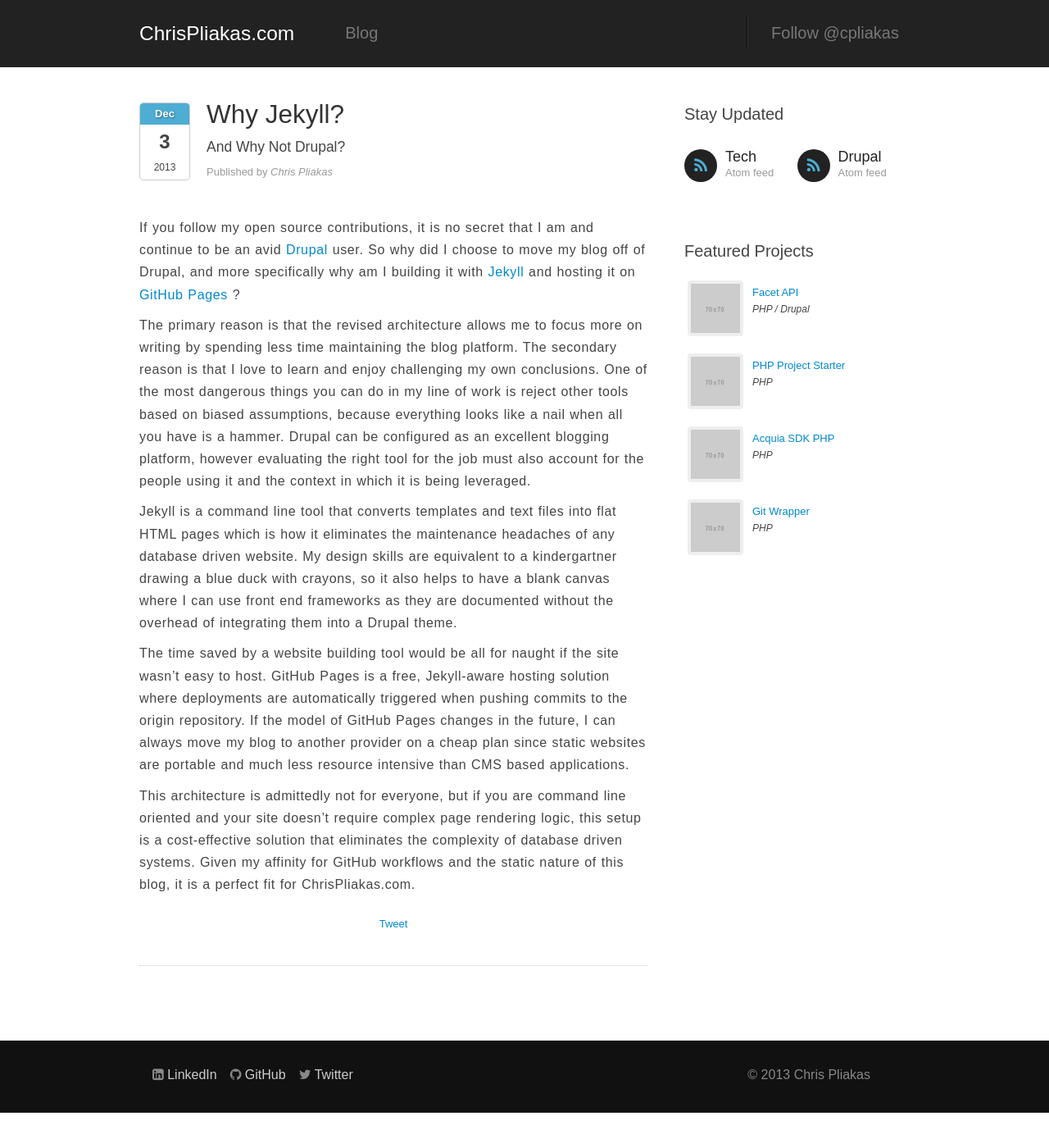
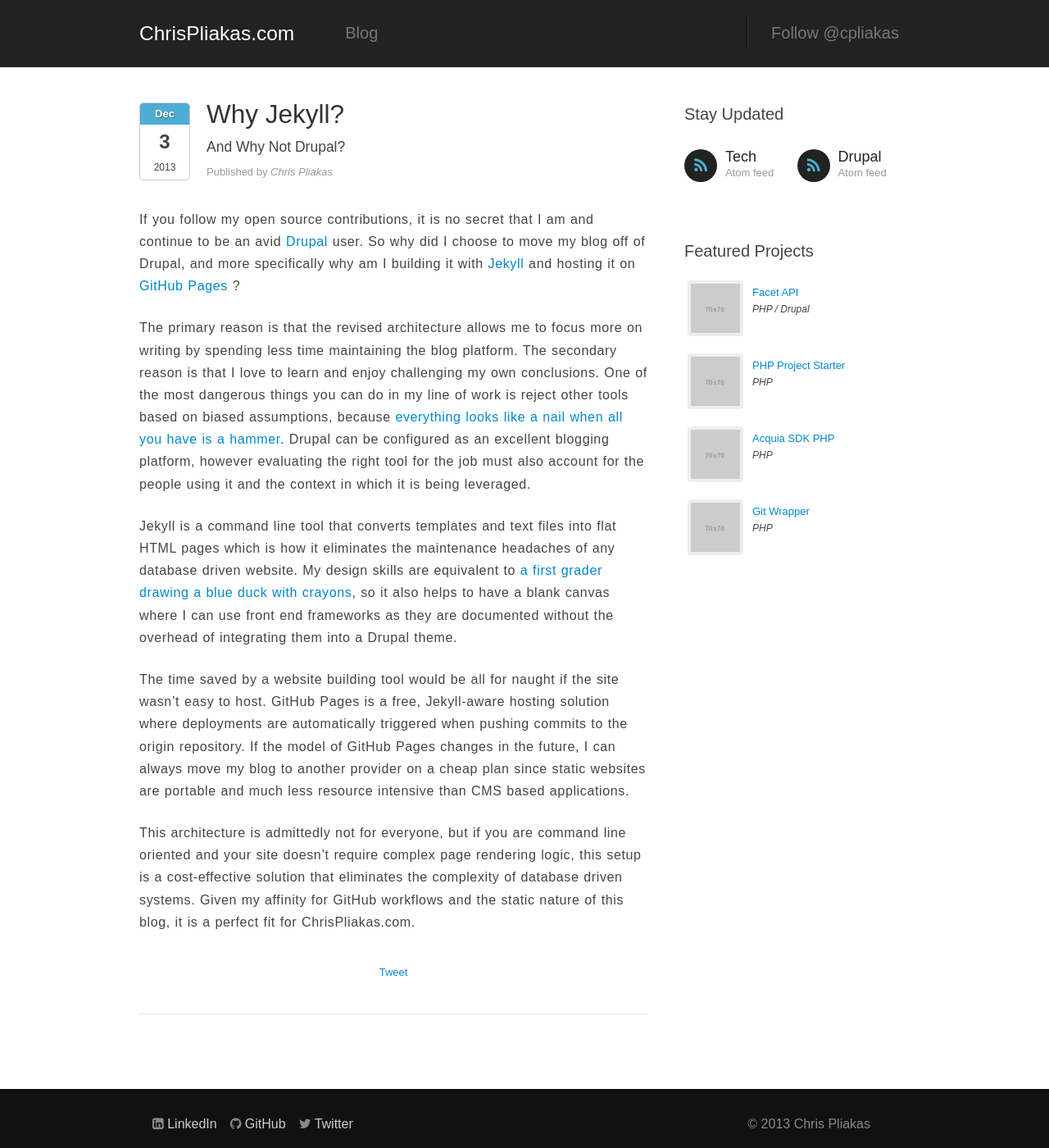
Before and after one commit to cpliakas/cpliakas.github.io, a Jekyll site: the page built from _posts/2013-12-03-why-jekyl-and-not-drupal.markdown, in a window 1280 px wide and 1400 px high. Shown: the whole window at 82% size. Built offline with Jekyll 4.4.1, drawn with Linux system fonts in a browser that asks for light colours; some web fonts are replaced; Markdown is read by kramdown in place of the engine named in the settings; comment, search, counter and statistics services are not loaded.

Commit message:
Added links to Why Jekyll post, modified spacing of paragraphs.

```diff
--- a/_posts/2013-12-03-why-jekyl-and-not-drupal.markdown
+++ b/_posts/2013-12-03-why-jekyl-and-not-drupal.markdown
@@ -32,15 +32,16 @@
 writing by spending less time maintaining the blog platform. The secondary
 reason is that I love to learn and enjoy challenging my own conclusions. One
 of the most dangerous things you can do in my line of work is reject other
-tools based on biased assumptions, because everything looks like a nail when
-all you have is a hammer. Drupal can be configured as an excellent blogging
+tools based on biased assumptions, because <a href="http://en.wikipedia.org/wiki/Law_of_the_instrument" title="Maslow's hammer" target="_blank">everything looks like a nail when all you have is a hammer</a>.
+Drupal can be configured as an excellent blogging
 platform, however evaluating the right tool for the job must also account for
 the people using it and the context in which it is being leveraged.
 
 Jekyll is a command line tool that converts templates and text files into flat
 HTML pages which is how it eliminates the maintenance headaches of any database
-driven website. My design skills are equivalent to a kindergartner drawing a
-blue duck with crayons, so it also helps to have a blank canvas where I can use
+driven website. My design skills are equivalent to
+<a href="http://www.youtube.com/watch?v=kp2skYYA2B4" title="Clip from Billy Madison" target="_blank">a first grader drawing a blue duck with crayons</a>,
+so it also helps to have a blank canvas where I can use
 front end frameworks as they are documented without the overhead of integrating
 them into a Drupal theme.
 
--- a/css/app.css
+++ b/css/app.css
@@ -2,6 +2,15 @@
     color: #fff;
     float: left;
     padding-right: 2em;
+}
+
+p {
+    margin-top: .5em;
+    margin-bottom: 1.5em;
+}
+
+.post .post-header {
+    padding-bottom: 0;
 }
 
 .navbar .nav {
```
